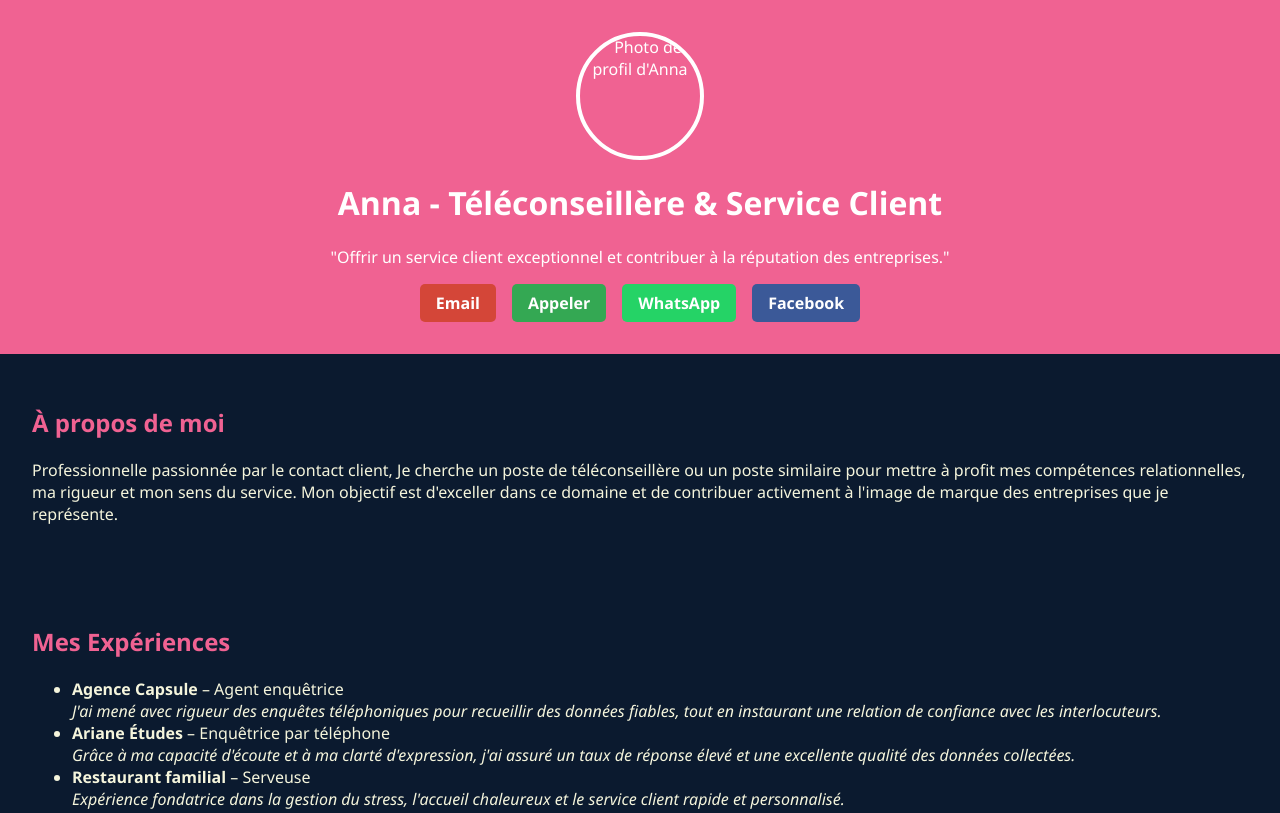
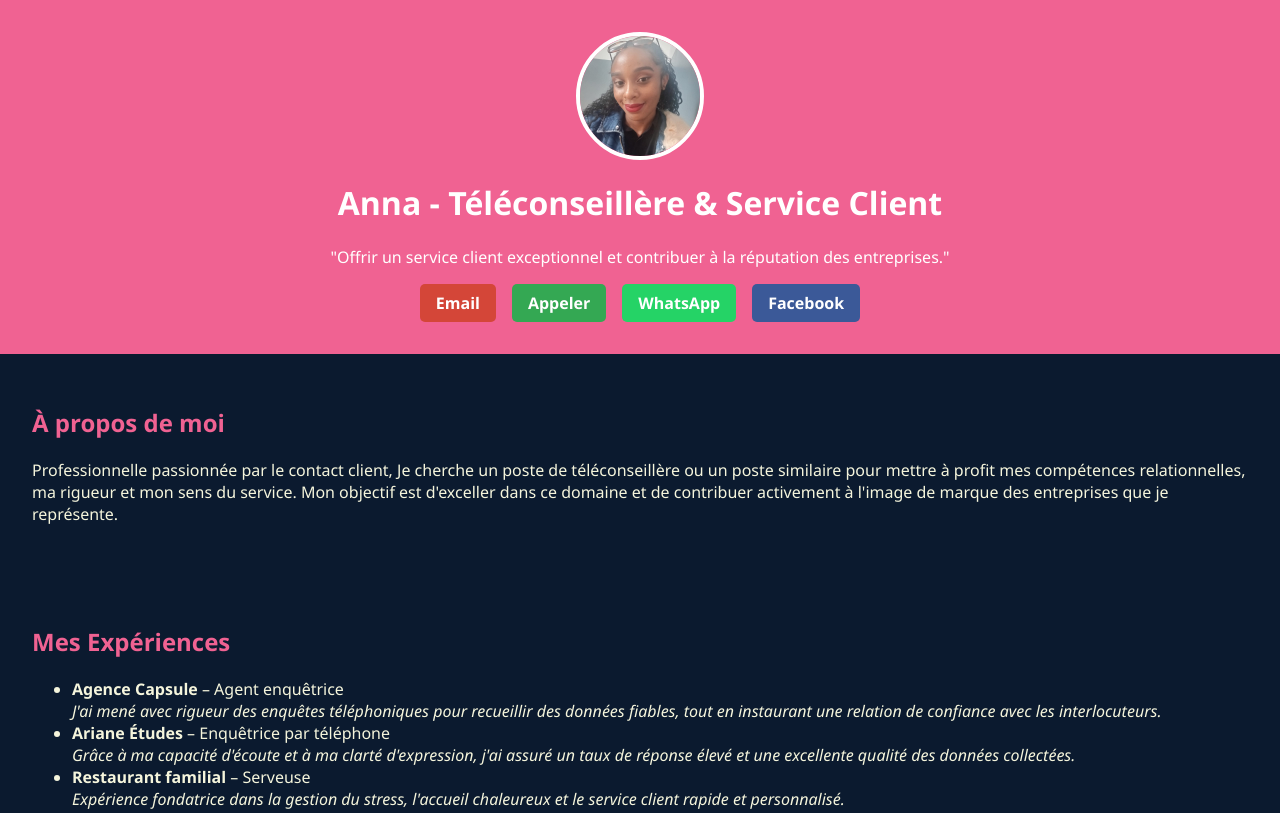
Before and after one commit to Anna-Marie-specs/Portfolio-Anna, a plain HTML site: page index.html in a window 1280 px wide. Shown: the top 813 px of the page. Drawn offline with Linux system fonts and the light colour scheme.

Commit message:
Update index.html

```diff
--- a/index.html
+++ b/index.html
@@ -125,7 +125,7 @@
 </head>
 <body>
   <header>
-    <img src="profile.jpg" alt="Photo de profil d'Anna" class="profile-img">
+    <img src="anna.jpeg" alt="Photo de profil d'Anna" class="profile-img">
     <h1>Anna - Téléconseillère & Service Client</h1>
     <p>"Offrir un service client exceptionnel et contribuer à la réputation des entreprises."</p>
     <div class="top-contacts">
```
